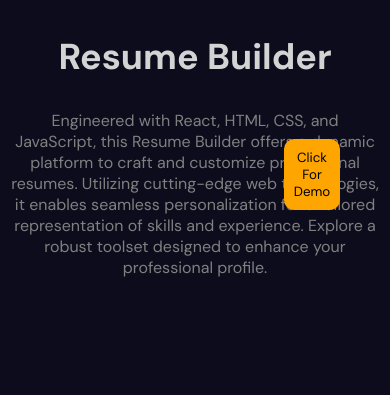
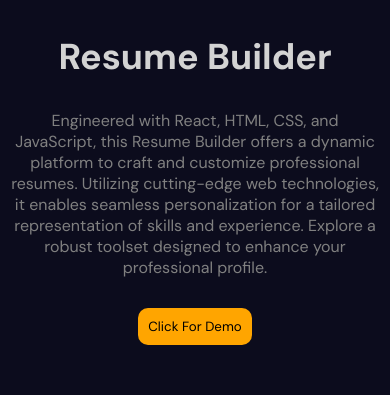
Before and after one commit to ayushanand2003/Portfolio, a React (Vite) app: page / in a window 390 px wide. Shown: the part 4520-4915 px from the top of the page. Built offline with nearby package versions, Linux system fonts and the light colour scheme.

Commit message:
updated mobile display

```diff
--- a/src/components/portfolio/portfolio.scss
+++ b/src/components/portfolio/portfolio.scss
@@ -101,13 +101,14 @@
           padding: 10px;
           width: 200px;
           cursor: pointer;
+
           @include mobile {
 
 
               position: relative;
-              bottom: 20vh;
-              left: 30vw;
-              width: 50%; /* Adjust width for mobile if needed */
+              bottom: 0vh;
+              left: 0vw;
+              width: 100%; /* Adjust width for mobile if needed */
 
           }
 
```
Also changed, not shown: 4 other files (tests, documents, lock files or other folders).
